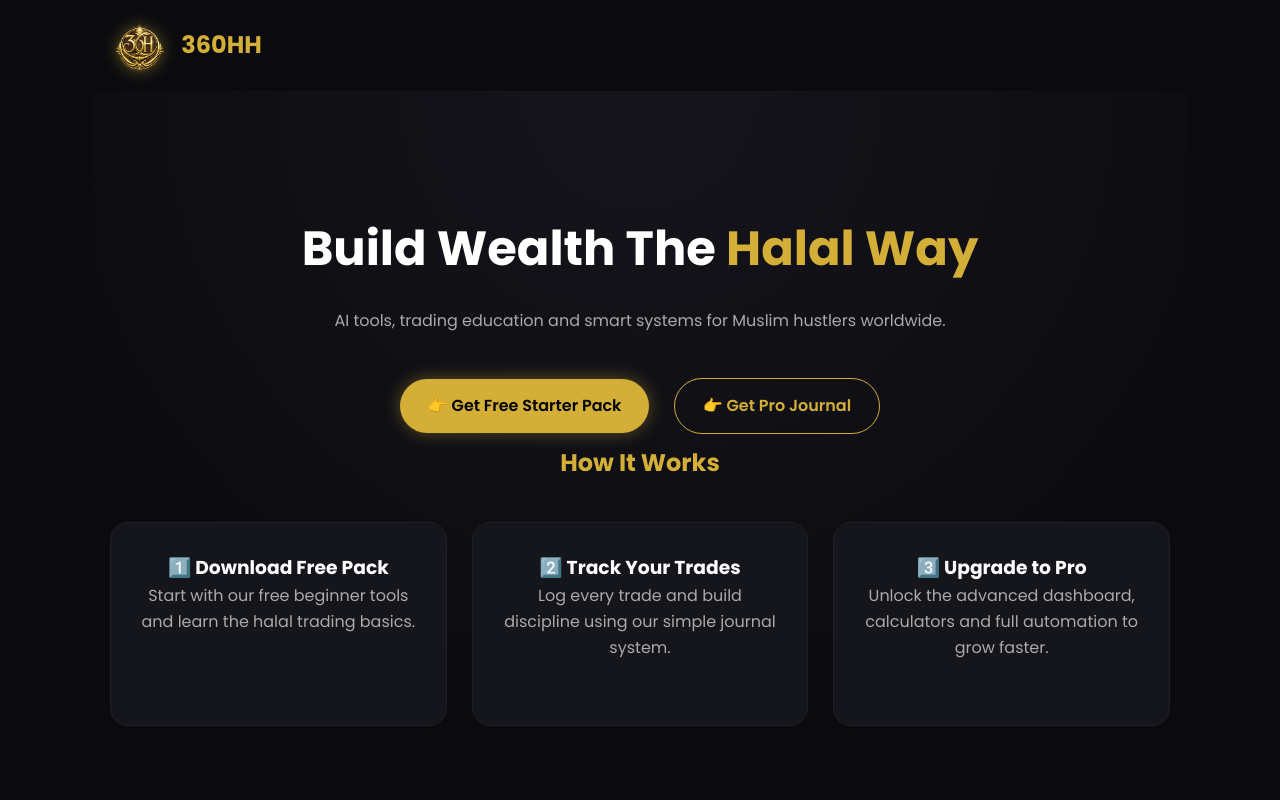
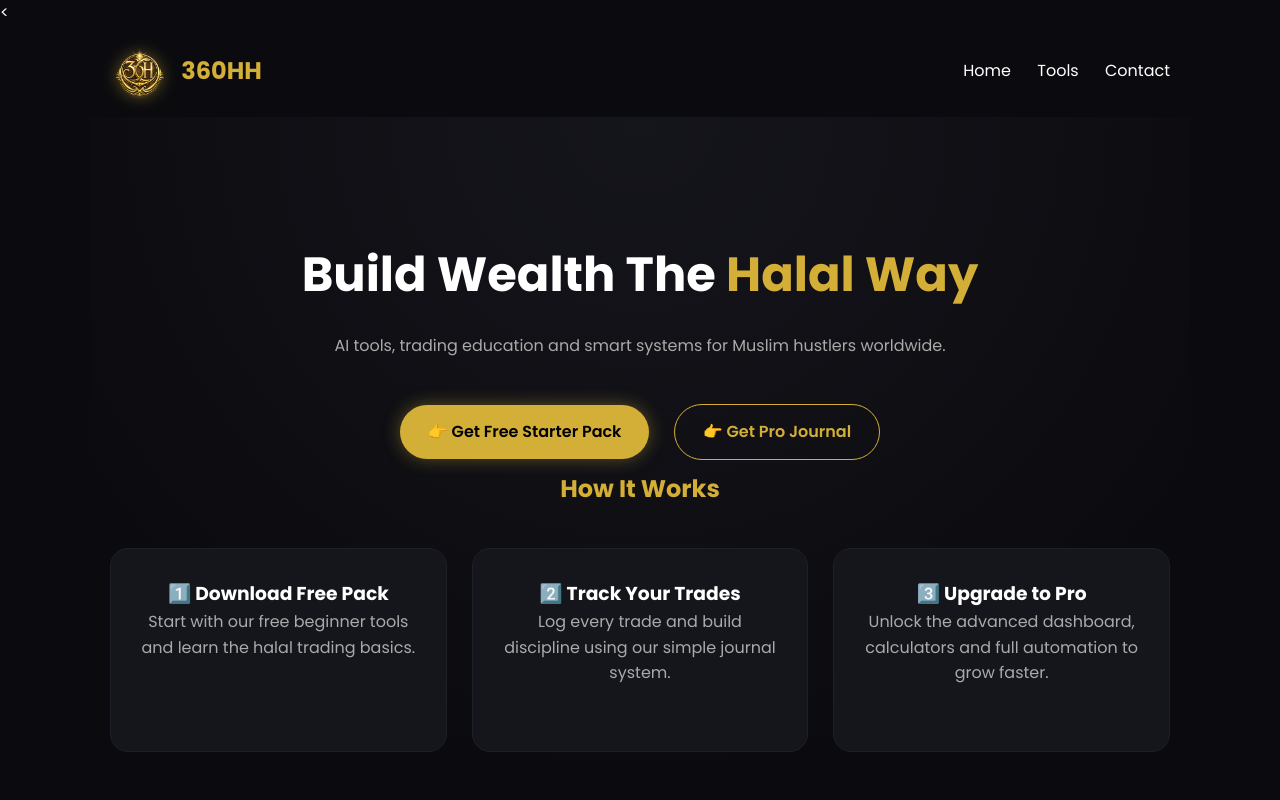
Before and after one commit to genzchamp/360Halal-Hustle, a plain HTML site: page index.html in a window 1280 px wide. Shown: the top 800 px of the page. Drawn offline with Linux system fonts and the light colour scheme.

Commit message:
Update index.html

```diff
--- a/index.html
+++ b/index.html
@@ -195,12 +195,18 @@ html{
 <body>
 
   <!-- ================= NAV ================= -->
-  <nav>
+  <<nav>
   <div style="display:flex;align-items:center;gap:10px;">
     <img src="favicon.png" class="logo">
     <h2 class="gold">360HH</h2>
   </div>
-  </nav>
+
+  <div>
+    <a href="#">Home</a>
+    <a href="#tools">Tools</a>
+    <a href="#contact">Contact</a>
+  </div>
+</nav>
 
   <!-- ================= HERO ================= -->
   <section class="hero">
```
